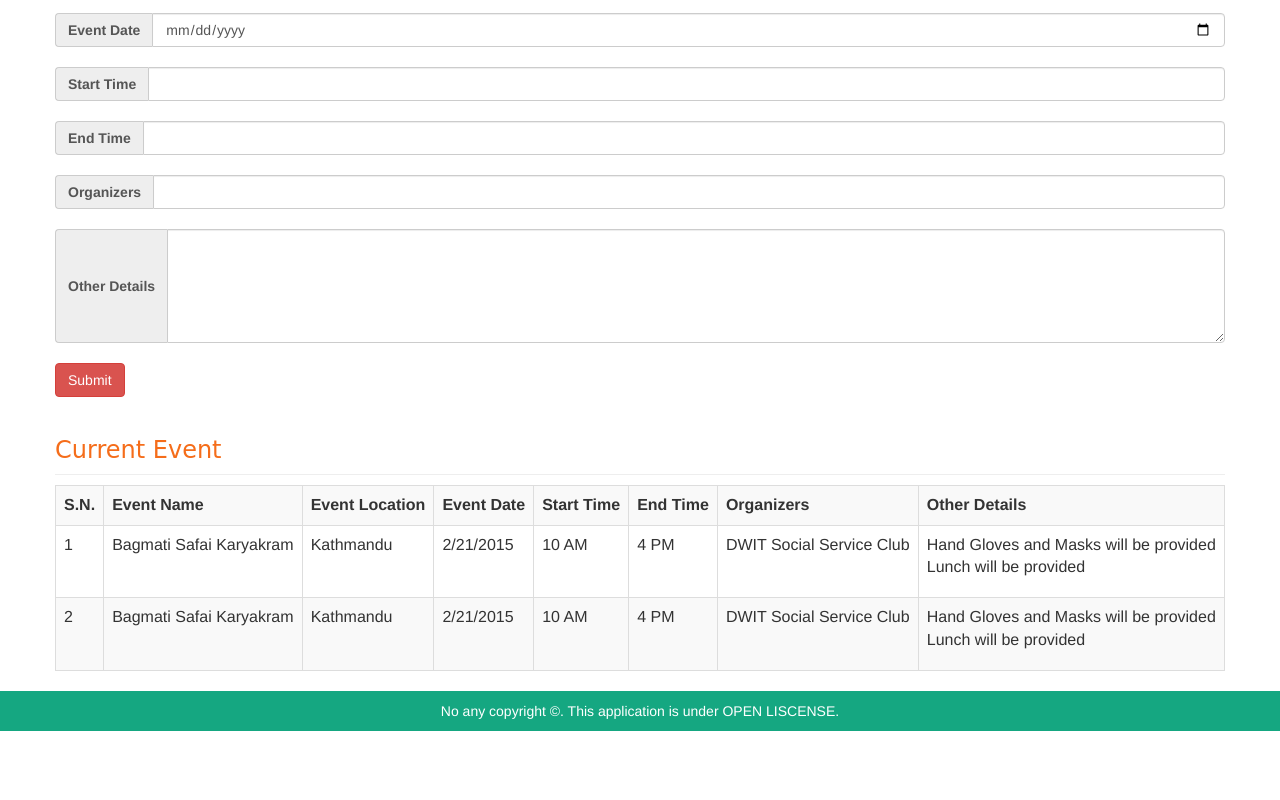
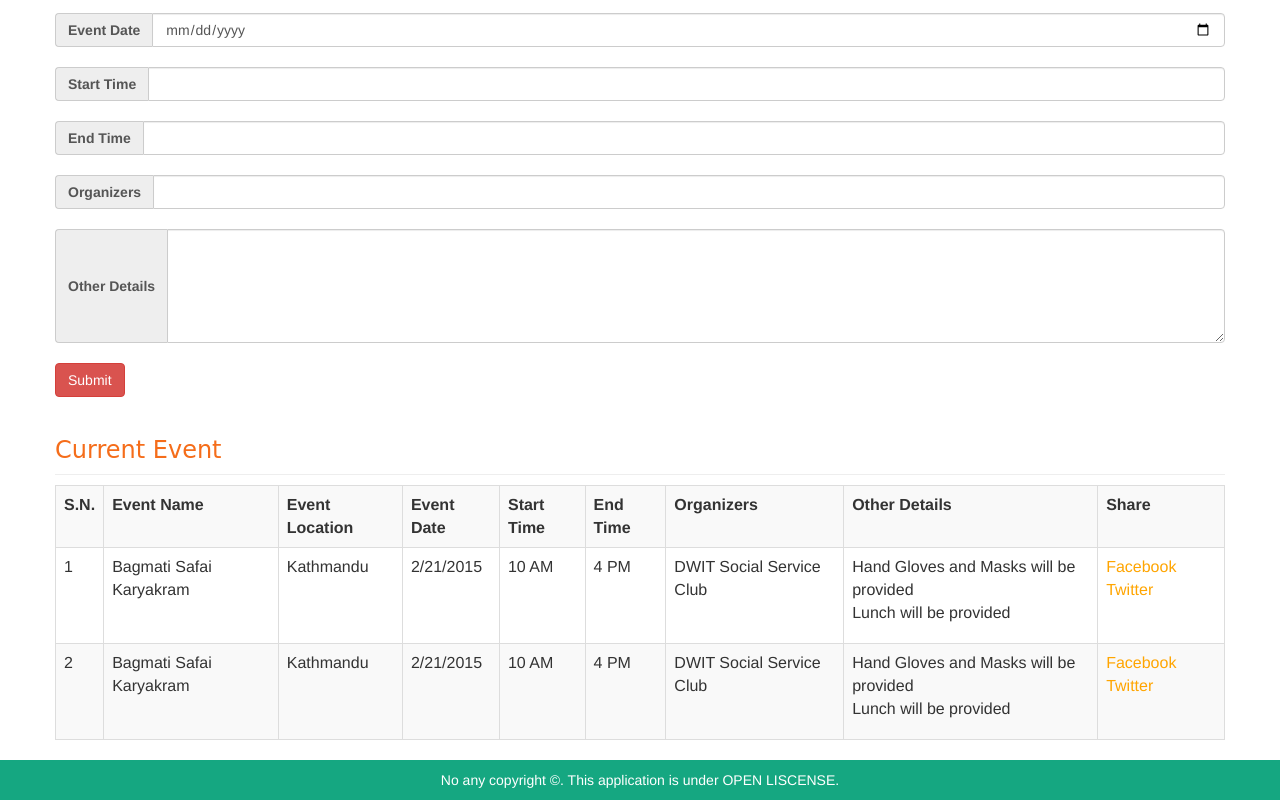
Before and after one commit to aluck19/HealthAndSanitation, a plain HTML site: page events.html in a window 1280 px wide. Shown: the part 307-1107 px from the top of the page. Before the commit the page ends 1038 px from the top, so only its background shows below. Drawn offline with Linux system fonts and the light colour scheme; a script that the page names is missing; files whose address does not match are found by name.

Commit message:
some updates

```diff
--- a/events.html
+++ b/events.html
@@ -132,6 +132,7 @@
 									<th>End Time</th>
 									<th>Organizers</th>
 									<th>Other Details</th>
+									<th>Share</th>
 								</tr>
 								<tr>
 									<td>1</td>
@@ -150,6 +151,7 @@
 											Lunch will be provided
 										</li>
 									</ul></td>
+									<td style="color: orange">Facebook Twitter</td>
 								</tr>
 								<tr>
 									<td>2</td>
@@ -168,6 +170,7 @@
 											Lunch will be provided
 										</li>
 									</ul></td>
+									<td style="color: orange">Facebook Twitter</td>
 								</tr>
 							</table>
 						</div>
```
Also changed, not shown: 1 other file.
